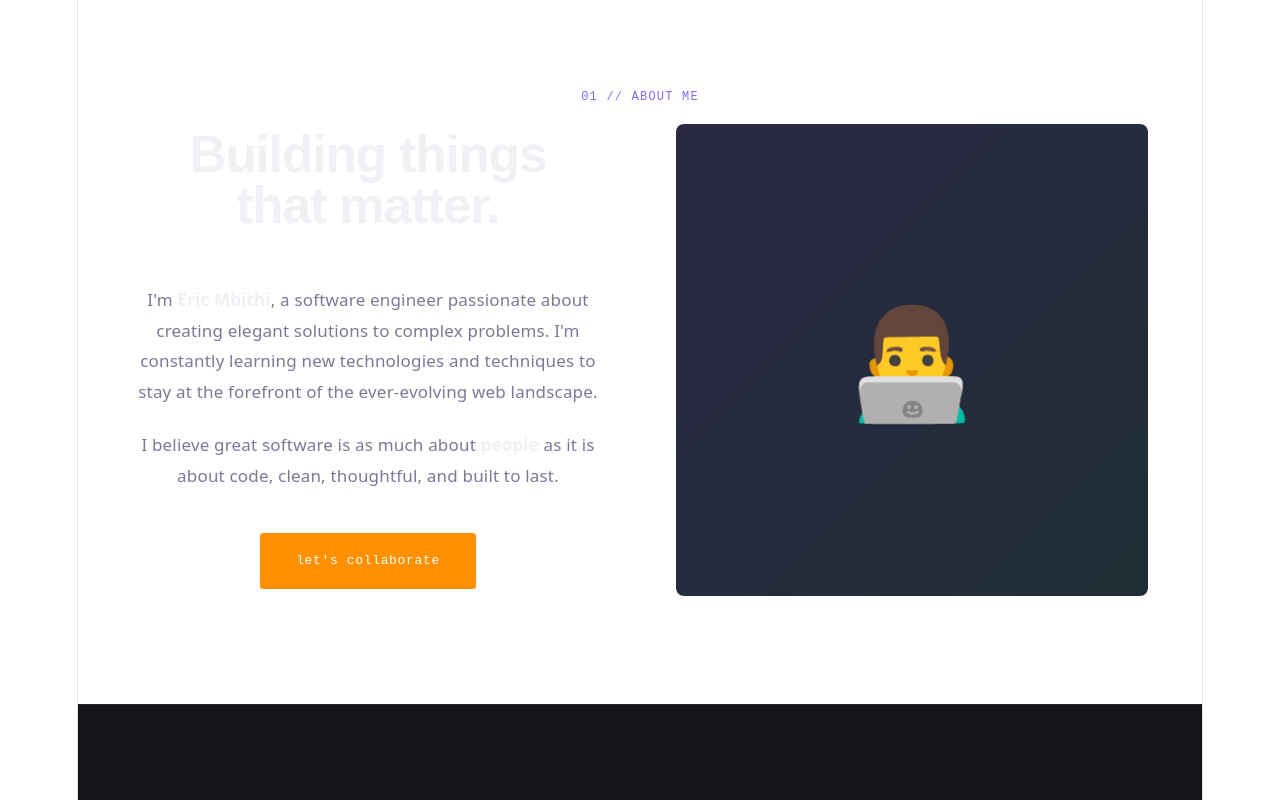
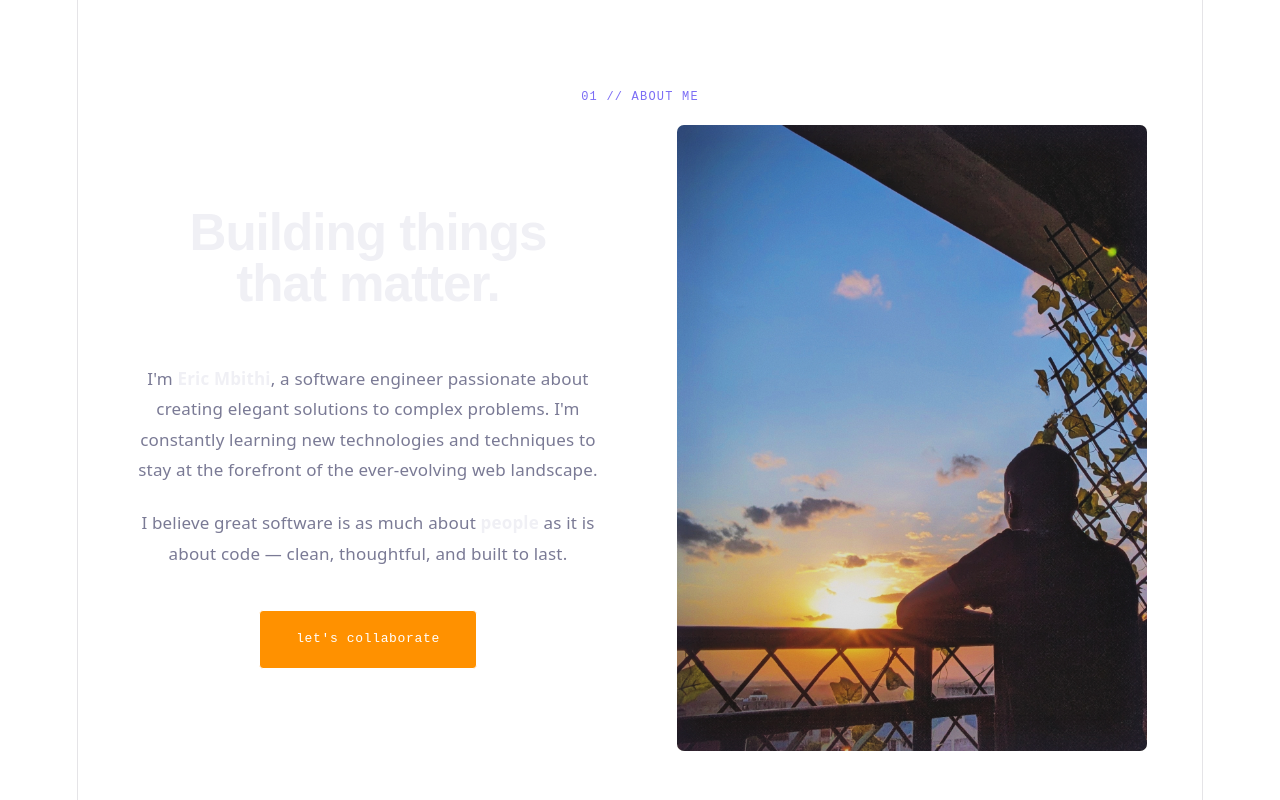
Before and after one commit to erycpc/Personal-Portfolio, a React app in the folder portfolio/: page / in a window 1280 px wide. Shown: the part 1040-1840 px from the top of the page. Built offline with nearby package versions, Linux system fonts and the light colour scheme; the HTML template or start-up script is replaced by a standard one.

Commit message:
Updated About section With Real Image

```diff
--- a/portfolio/src/components/AboutMe.jsx
+++ b/portfolio/src/components/AboutMe.jsx
@@ -15,12 +15,12 @@ function About() {
           </p>
           <p>
             I believe great software is as much about <strong>people</strong> as
-            it is about code, clean, thoughtful, and built to last.
+            it is about code — clean, thoughtful, and built to last.
           </p>
           <a href="#contact" className="btn btn-primary">let's collaborate</a>
         </div>
         <div className="about-avatar">
-          <span>👨‍💻</span>
+          <img src="/retouch_2025102912025203.jpg" alt="Eric Mbithi" className="about-img" />
         </div>
       </div>
     </section>
--- a/portfolio/src/styles/AboutMe.css
+++ b/portfolio/src/styles/AboutMe.css
@@ -45,28 +45,33 @@
 }
 
 .about-avatar {
-  aspect-ratio: 1;
-  background: #1c1c27;
+  aspect-ratio: 3 / 4;
   border: 1px solid rgba(255, 255, 255, 0.07);
   border-radius: 8px;
-  display: flex;
-  align-items: center;
-  justify-content: center;
-  font-size: 6rem;
+  overflow: hidden;
   position: relative;
-  overflow: hidden;
 }
 
-.about-avatar::before {
+.about-avatar::after {
   content: '';
   position: absolute;
   inset: 0;
-  background: linear-gradient(135deg, rgba(124, 110, 245, 0.15), rgba(62, 207, 178, 0.1));
+  border-radius: 8px;
+  box-shadow: inset 0 0 40px rgba(124, 110, 245, 0.12);
+  pointer-events: none;
 }
 
-.about-avatar span {
-  position: relative;
-  z-index: 1;
+.about-img {
+  width: 100%;
+  height: 100%;
+  object-fit: cover;
+  object-position: center top;
+  display: block;
+  transition: transform 0.5s ease;
+}
+
+.about-avatar:hover .about-img {
+  transform: scale(1.03);
 }
 
 @media (max-width: 768px) {
```
Also changed, not shown: portfolio/public/retouch_2025102912025203.jpg (added), 1 other file (tests, documents, lock files or other folders).
